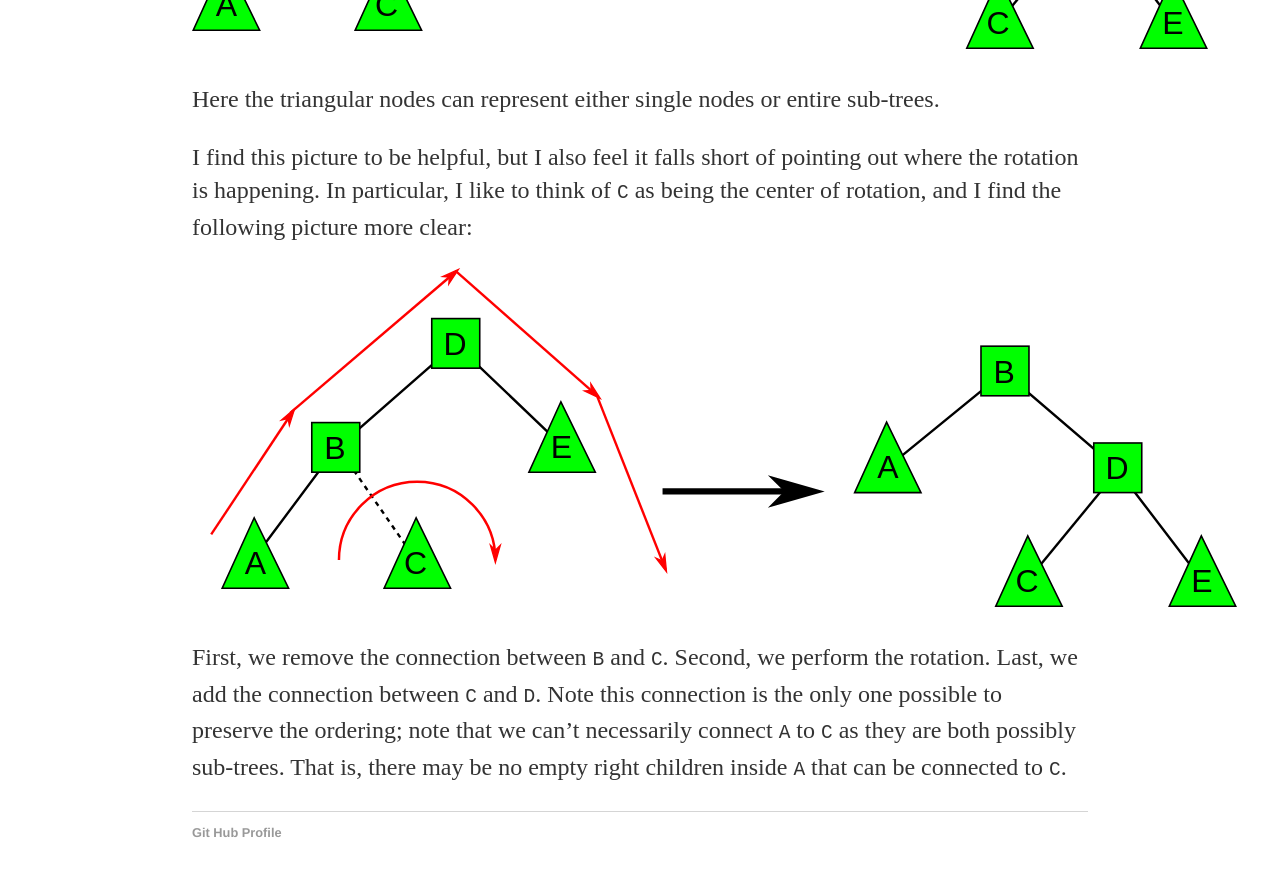
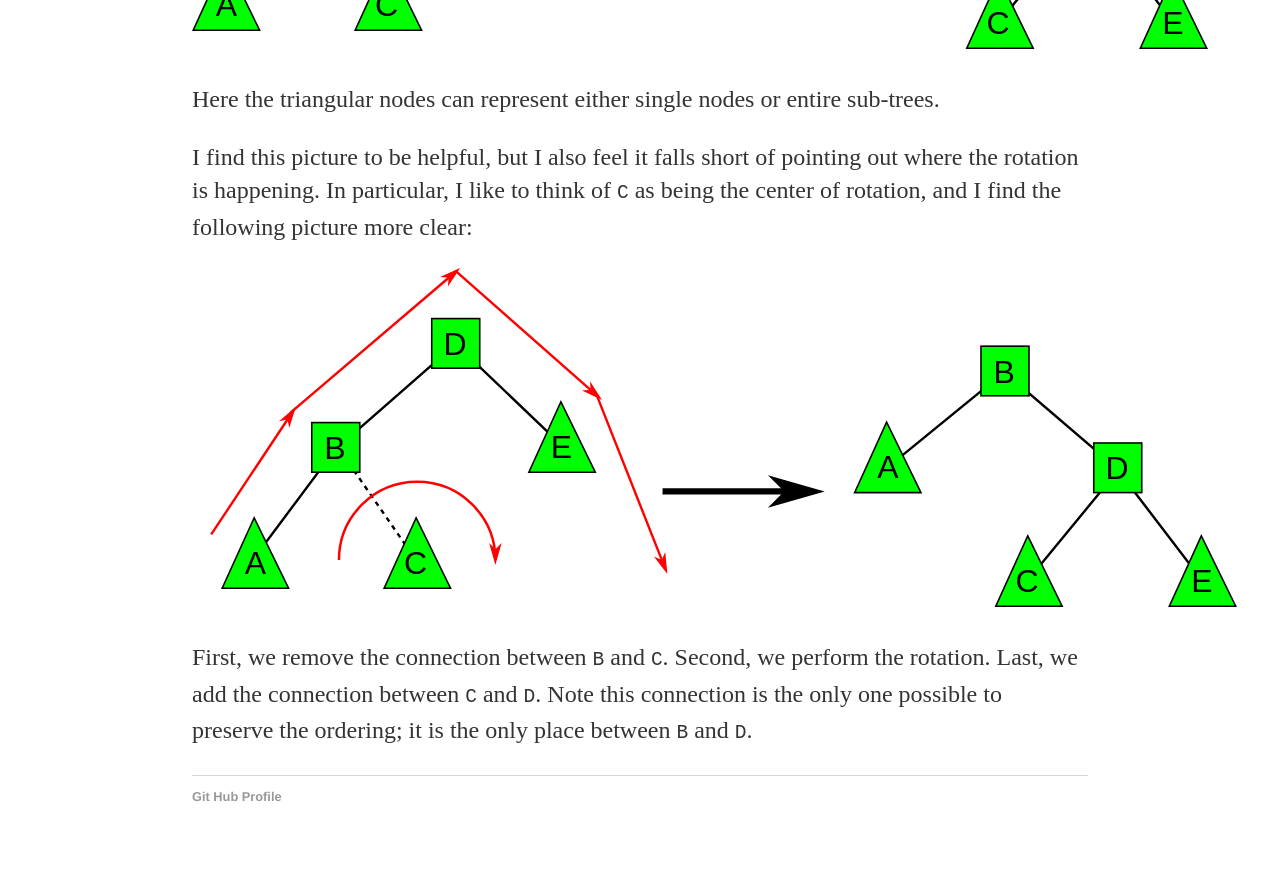
Before and after one commit to MatthewMcGonagle/MatthewMcGonagle.github.io, a Jekyll site: the page built from _posts/2017-11-01-TreeRotationCenter.md, in a window 1280 px wide and 900 px high, scrolled down 762 px. Shown: the top 876 px of the window. Built offline with Jekyll 4.4.1, drawn with Linux system fonts in a browser that asks for light colours.

Commit message:
Fixed comment on why we must connect C to D.

```diff
--- a/_posts/2017-11-01-TreeRotationCenter.md
+++ b/_posts/2017-11-01-TreeRotationCenter.md
@@ -14,4 +14,4 @@ I find this picture to be helpful, but I also feel it falls short of pointing ou
 
 ![Pic of C Being Center]({{site . url}}/assets/2017-11-01-improved.svg)
 
-First, we remove the connection between `B` and `C`. Second, we perform the rotation. Last, we add the connection between `C` and `D`. Note this connection is the only one possible to preserve the ordering; note that we can't necessarily connect `A` to `C` as they are both possibly sub-trees. That is, there may be no empty right children inside `A` that can be connected to `C`.
+First, we remove the connection between `B` and `C`. Second, we perform the rotation. Last, we add the connection between `C` and `D`. Note this connection is the only one possible to preserve the ordering; it is the only place between `B` and `D`.
```
